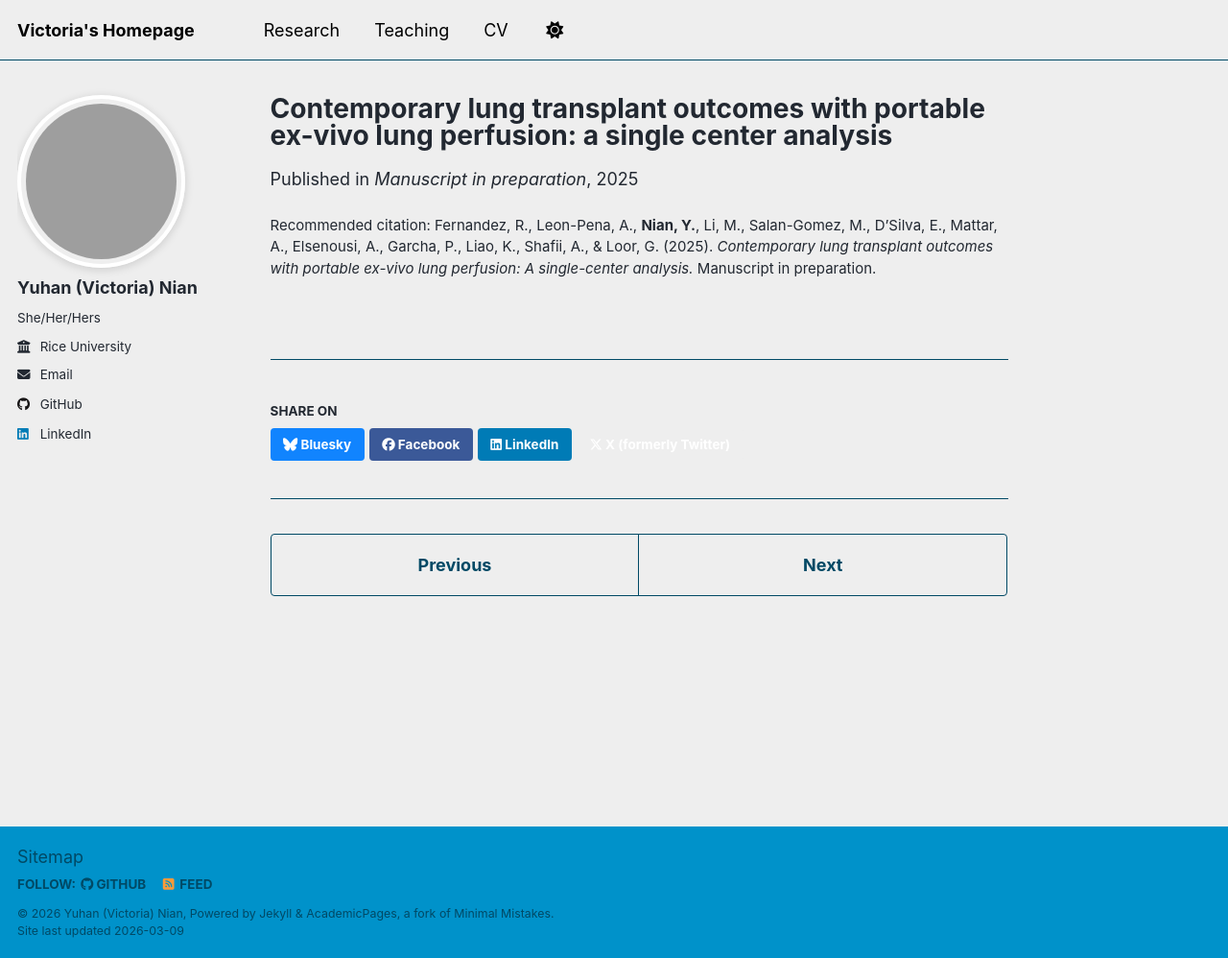
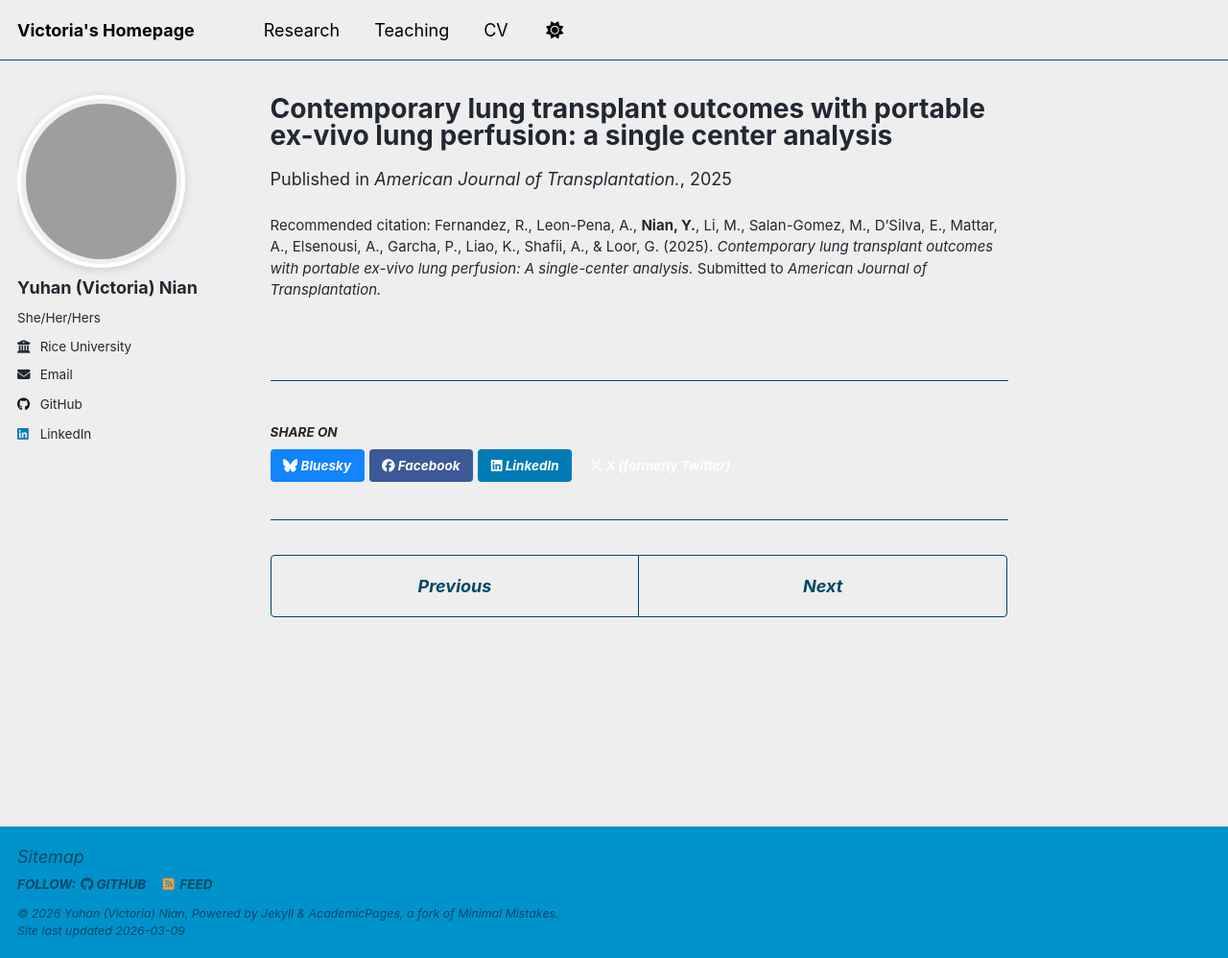
Before and after one commit to victorianian610/victorianian610.github.io, a Jekyll site: the page built from _publications/Under Review/pVELP.md, in a window 1280 px wide and 998 px high. Shown: the whole window at 96% size. Built offline with Jekyll 4.4.1, drawn with Linux system fonts in a browser that asks for light colours; a script that is not in the unit is left out.

```diff
--- a/_publications/Preprint/pVELP.md
+++ b/_publications/Under Review/pVELP.md
@@ -1,15 +1,15 @@
 ---
 title: "Contemporary lung transplant outcomes with portable ex-vivo lung perfusion: a single center analysis"
 collection: publications
-category: "to-be-submitted"
-permalink: /publication/to-be-submitted/lung_transplant_pevlp
+category: "under-review"
+permalink: /publication/under-review/lung_transplant_pevlp
+venue: "American Journal of Transplantation."
 excerpt: "This manuscript evaluates outcomes in patients receiving donor lungs after pEVLP vs. static cold preservation (SCP) in the largest single-center series to date."
 date: 2025-11-01
-venue: "Manuscript in preparation"
-status: "To Be Submitted"
+status: "Under Review"
 citation: >
   Fernandez, R., Leon-Pena, A., <strong>Nian, Y.</strong>, Li, M., Salan-Gomez, M., D’Silva, E.,
   Mattar, A., Elsenousi, A., Garcha, P., Liao, K., Shafii, A., & Loor, G. (2025).
   <em>Contemporary lung transplant outcomes with portable ex-vivo lung perfusion:
-  A single-center analysis.</em> Manuscript in preparation.
+  A single-center analysis.</em> Submitted to <em>American Journal of Transplantation.
 ---
```
